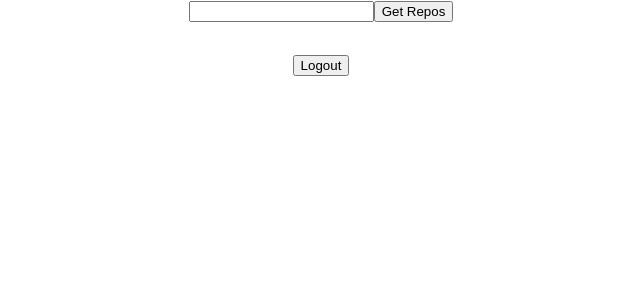
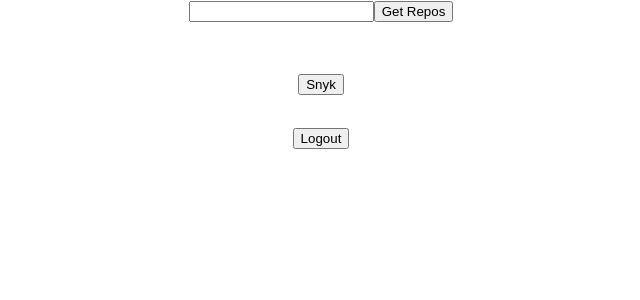
Before and after one commit to varnita619/secureoss, a React (Create React App) app: page /explore in a window 1280 px wide. Shown: the top 300 px of the page, without its empty margins (319-959 px from the left). Built offline with nearby package versions, Linux system fonts and the light colour scheme.

Commit message:
feat: added snyk

```diff
--- a/src/Pages/Explore.jsx
+++ b/src/Pages/Explore.jsx
@@ -5,7 +5,7 @@ import { useAuth } from "../Context/AuthContext";
 export const Explore = () => {
   const [userRepos, setUserRepos] = useState([]);
   const [searchUser, setSearchUser] = useState("");
-  const {logout} = useAuth();
+  const { logout } = useAuth();
 
   const token = localStorage.getItem("token");
 
@@ -25,6 +25,20 @@ export const Explore = () => {
       console.error(err);
     }
   };
+  // https://api.snyk.io/rest/
+
+  const snykHandler = async () => {
+    try {
+      const result = await axios("https://snyk.io/api/v1/orgs", {
+        headers: {
+          Authorization: "bearer ac19fd59-038d-47c6-8702-cd717bfca4a5",
+        },
+      });
+      console.log(result);
+    } catch (error) {
+      console.error(error);
+    }
+  };
 
   return (
     <div
@@ -42,7 +56,7 @@ export const Explore = () => {
           onChange={(event) => setSearchUser(event.target.value)}
         />
         <button onClick={handleRepos}>Get Repos</button>
-
+        <h3>{searchUser}</h3>
         {userRepos.map((eachRepo, i) => {
           return (
             <div style={{ width: "55%", padding: ".5rem", margin: "1rem" }}>
@@ -65,6 +79,10 @@ export const Explore = () => {
       </div>
 
       <div>
+        <button onClick={snykHandler}>Snyk</button>
+      </div>
+
+      <div>
         <button onClick={logout}>Logout</button>
       </div>
     </div>
```
Also changed, not shown: src/Context/AuthContext.js (+10 -11 lines).
